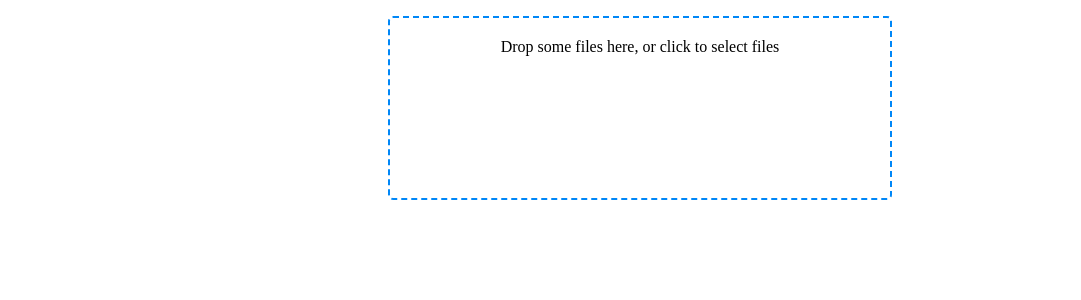
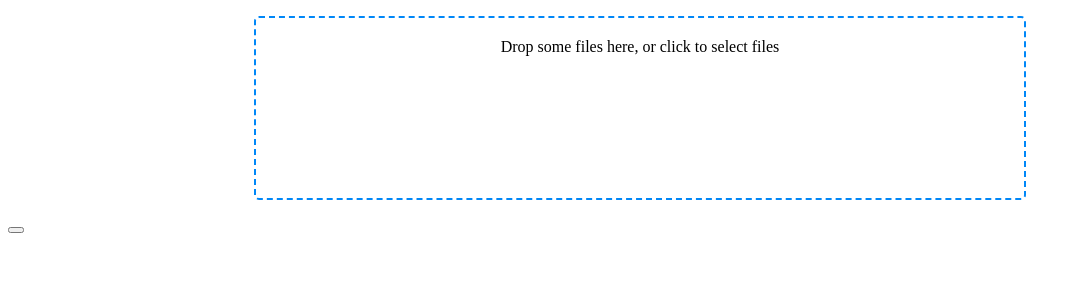
Before and after one commit to Rostik97/my-apps, a React (Create React App) app: page /file in a window 1280 px wide. Shown: the top 300 px of the page, without its empty margins (0-1081 px from the left). Built offline with nearby package versions, Linux system fonts and the light colour scheme.

Commit message:
new button send

```diff
--- a/src/components/body/buttons/ButtonSign.js
+++ b/src/components/body/buttons/ButtonSign.js
@@ -1,11 +1,9 @@
 import React from 'react'
 import s from "./ButtonSign.module.css"
-import FileZoneUpLoad from "../upload/FileZoneUpLoad";
 import {NavLink} from "react-router-dom";
 
 const ButtonSign = () => {
     return (
-
         <NavLink to='/file'>
             <button className={s.myButton}>
                 SIGN DOCUMENT
--- /dev/null
+++ b/src/components/body/buttons/SendHttp.js
@@ -0,0 +1,33 @@
+import React from 'react'
+import s from "./SendHttp.module.css";
+
+class ButtonSendRequest extends React.Component {
+    constructor(props) {
+        super(props);
+        this.state = {
+            data: props
+        }
+    }
+    render() {
+        return (
+            <button onClick={this.handleClick}>
+            </button>
+        );
+    }
+}
+
+// const ButtonSend = (props) => {
+//     return (
+//         <div>
+//             <button className={s.myButton} onClick={send(props.data)}>
+//                 SEND
+//             </button>
+//         </div>
+//     )
+// };
+// let send = (data) => {
+//     console.log(data);
+//     console.log("test");
+// };
+
+export default ButtonSendRequest;
--- /dev/null
+++ b/src/components/body/buttons/SendHttp.module.css
@@ -0,0 +1,11 @@
+.myButton {
+    display: block;
+    border-radius: 5px;
+    border:2px solid #b2dfdb;
+    border-image: none;
+    width: 50vw;
+    margin-left: auto;
+    margin-right: auto;
+    height: 5vh;
+    text-align: center;
+}
--- a/src/components/body/upload/FileZoneUpLoad.js
+++ b/src/components/body/upload/FileZoneUpLoad.js
@@ -1,20 +1,34 @@
 import React from 'react';
 import Dropzone from 'react-dropzone'
 import classes from './FileZoneUpLoad.module.css'
+import ButtonSendRequest from "../buttons/SendHttp";
+
 class FileZoneUpLoad extends React.Component {
+
+    constructor(props) {
+        super(props);
+        this.state = {
+            selectedFiles: null
+        }
+    }
 
     onDropHandler(files) {
         let file = files[0];
         const reader = new FileReader();
         reader.readAsDataURL(file);
-        reader.onload =  () => {
+        reader.onload = () => {
             let base64Data = reader.result;
-            console.log(base64Data);
+            let dataToSend = base64Data.slice(base64Data.indexOf(",") + 1);
+            this.setState({
+                selectedFiles: dataToSend
+            });
+            console.log(this.state.selectedFiles)
         };
     }
 
     render() {
         return (
+            <div>
                 <Dropzone onDrop={acceptedFiles => this.onDropHandler(acceptedFiles)}>
                     {({getRootProps, getInputProps}) => (
                         <section>
@@ -26,6 +40,8 @@ class FileZoneUpLoad extends React.Component {
                         </section>
                     )}
                 </Dropzone>
+            <ButtonSendRequest reqData={this.state.selectedFiles}/>
+            </div>
         )
     }
 
--- a/src/components/body/upload/FileZoneUpLoad.module.css
+++ b/src/components/body/upload/FileZoneUpLoad.module.css
@@ -3,7 +3,8 @@
     border-radius: 5px;
     border: 2px dashed rgb(0, 135, 247);
     border-image: none;
-    max-width: 500px;
+    width: 60vw;
+    /*max-width: 500px;*/
     margin-left: auto;
     margin-right: auto;
     height: 20vh;
```
Lines whose indentation alone changed are shown as unchanged.
